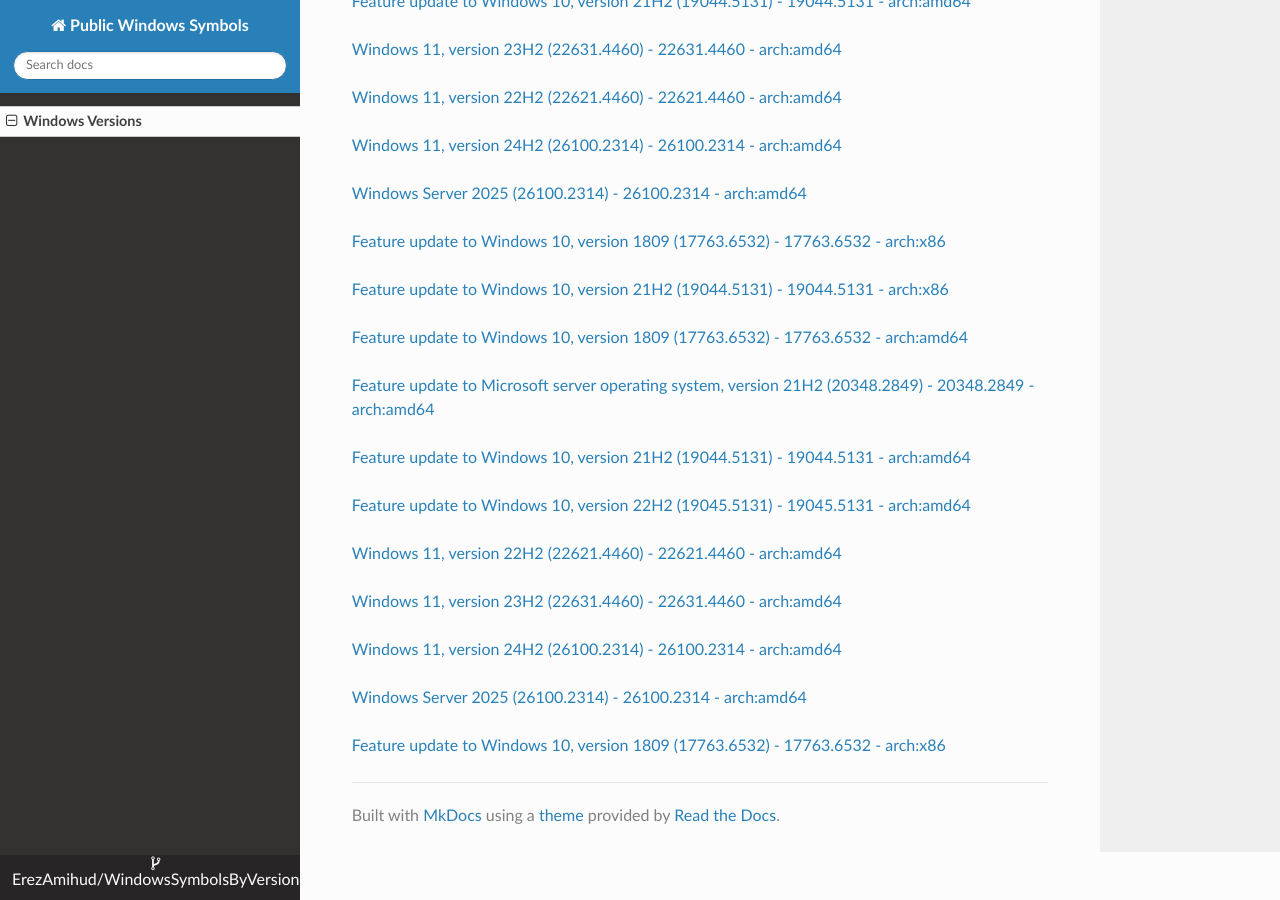
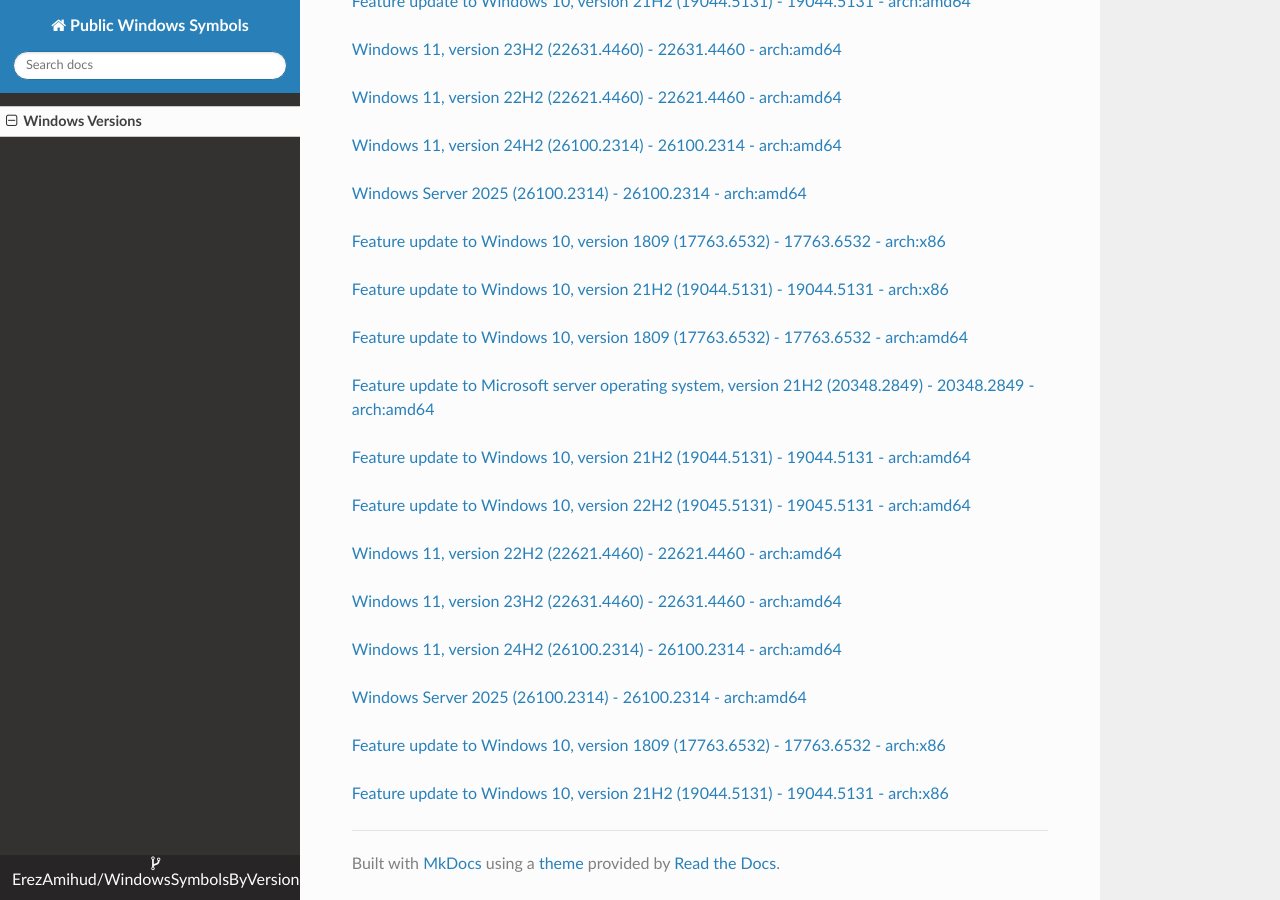
Before and after one commit to ErezAmihud/WindowsSymbolsByVersion, an MkDocs documentation site: the page built from docs/index.md, in a window 1280 px wide and 900 px high, scrolled down 63125 px. Built offline with MkDocs 1.6.1, drawn with Linux system fonts in a browser that asks for light colours; nearby versions of some CDN libraries.

Commit message:
Automated commit, add manifest for 3ba7da8c-0e1f-4b49-b52c-b4a78dd21bd5

```diff
--- a/docs/index.md
+++ b/docs/index.md
@@ -3754,3 +3754,6 @@
 
 
 [Feature update to Windows 10, version 1809 (17763.6532) - 17763.6532 - arch:x86](https://github.com/ErezAmihud/WindowsSymbolsByVersion/blob/main/manifests/1ff017f0-5de3-407d-be45-31afbc450f4c.manifest)
+
+
+[Feature update to Windows 10, version 21H2 (19044.5131) - 19044.5131 - arch:x86](https://github.com/ErezAmihud/WindowsSymbolsByVersion/blob/main/manifests/3ba7da8c-0e1f-4b49-b52c-b4a78dd21bd5.manifest)
```
Also changed, not shown: process_builds.json (+1 -1 lines).
